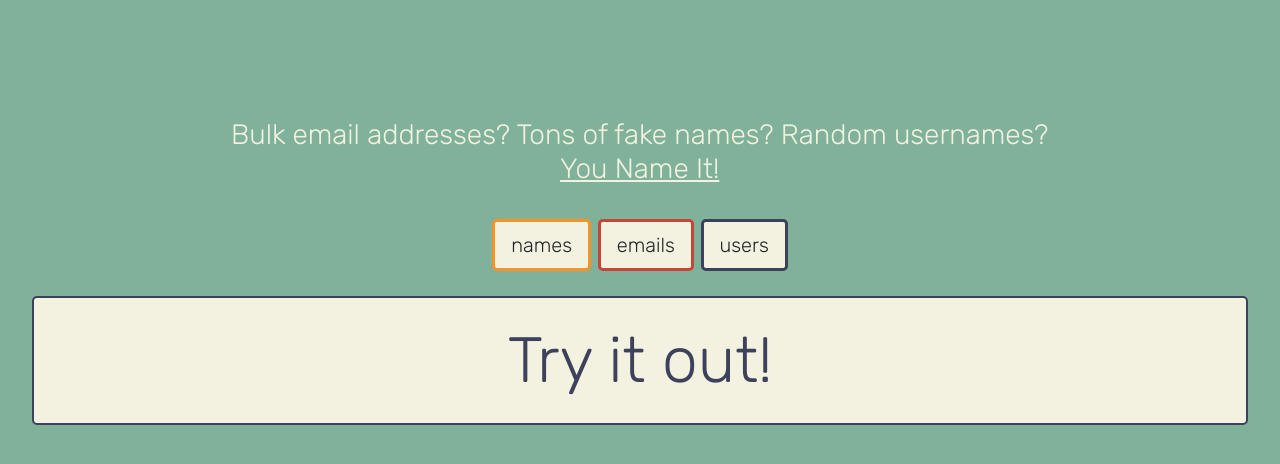
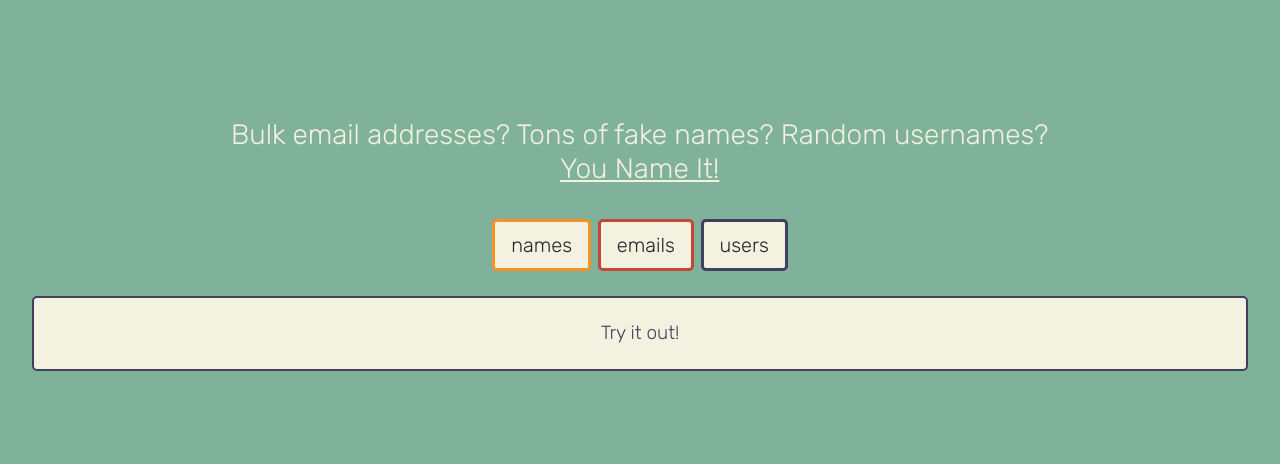
Before and after one commit to P-v-R/namerr_webpage, a React (Create React App) app: page / in a window 1280 px wide. Shown: the part 918-1382 px from the top of the page. Built offline with nearby package versions, Linux system fonts and the light colour scheme.

Commit message:
fixed font size and header name

```diff
--- a/public/index.html
+++ b/public/index.html
@@ -29,7 +29,7 @@
       work correctly both with client-side routing and a non-root public URL.
       Learn how to configure a non-root public URL by running `npm run build`.
     -->
-    <title>React App</title>
+    <title>Namerr</title>
   </head>
   <body>
     <noscript>You need to enable JavaScript to run this app.</noscript>
--- a/src/components/cards/cardstyles.css
+++ b/src/components/cards/cardstyles.css
@@ -17,7 +17,7 @@
 .dataText {
   color:#3e415c;
   padding: 2%;
-  font-size: 5vw;
+  font-size: 19px;
 }
 
 .databtn {
```
Also changed, not shown: public/manifest.json.
